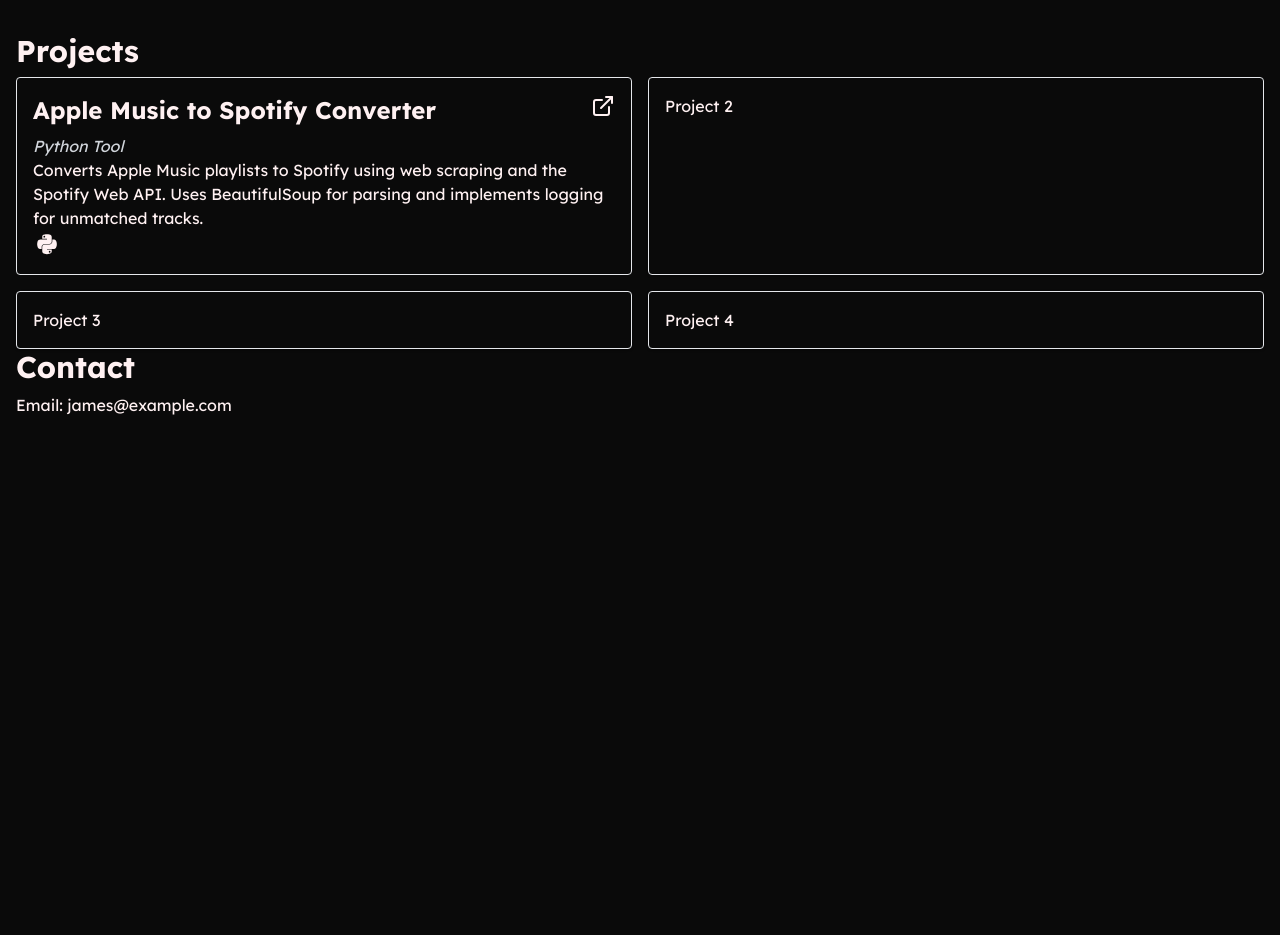
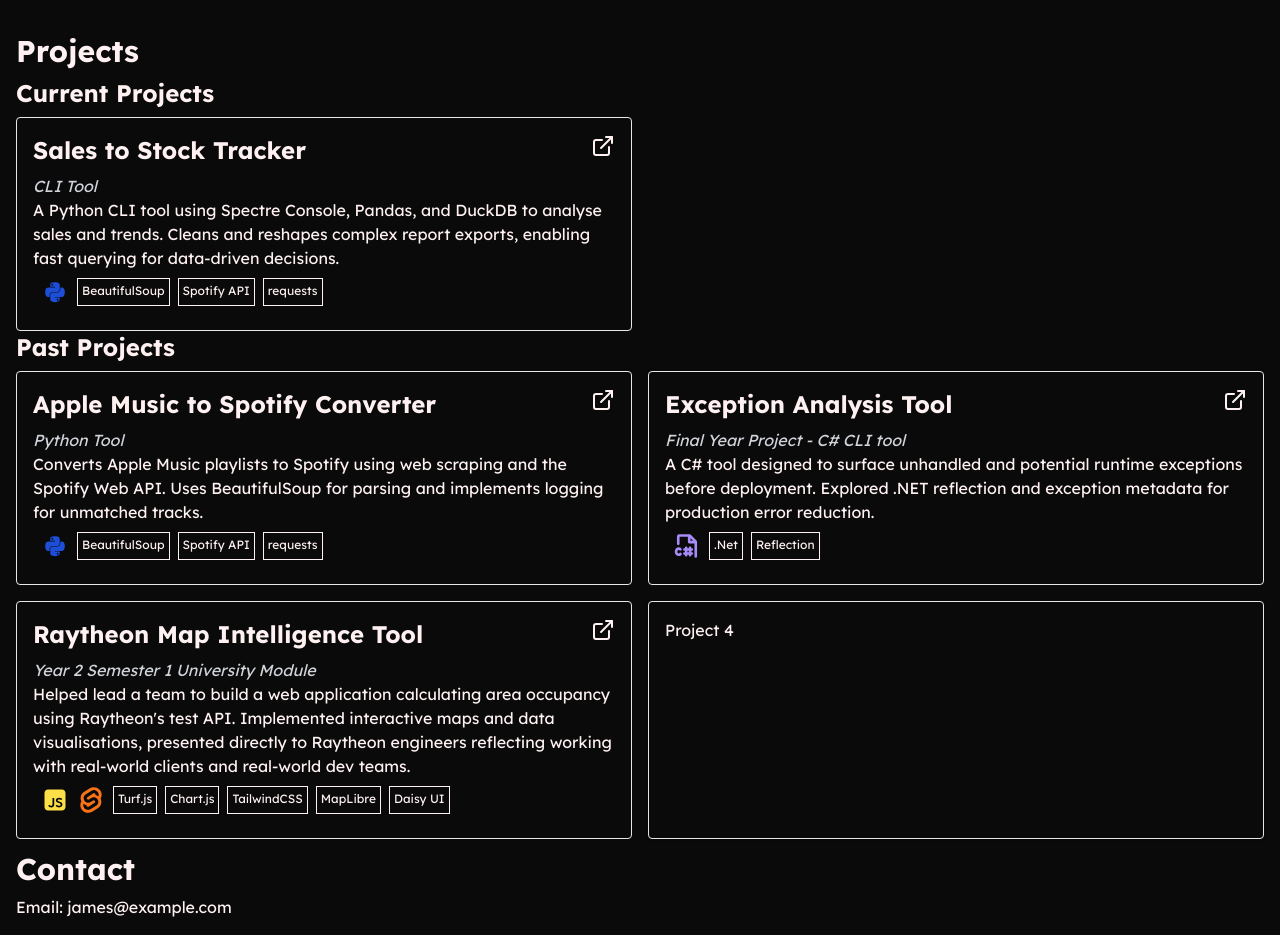
Before and after one commit to WestheadJ/portfolio, a React (Vite) app: page / in a window 1280 px wide. Shown: the part 1146-2081 px from the top of the page. Before the commit the page ends 1579 px from the top, so only its background shows below. Built offline with nearby package versions, Linux system fonts and the light colour scheme.

Commit message:
Added more projects

```diff
--- a/src/components/Hero.jsx
+++ b/src/components/Hero.jsx
@@ -12,7 +12,7 @@
                     <p className="font-extralight italic">Software Engineer</p>
                     <h1 className="text-5xl font-bold underline underline-offset-[8px] ">   James Westhead    </h1>
                     <p className="text-lg max-w-2xl">
-                        Recent Graduate BEng Software Engineer with a passion for building projects across the full stack and exploring new languages, frameworks, and libraries.
+                        Recent Graduate BEng Software Engineer <span className="italic text-sm">(Summer 2025)</span> with a passion for building projects across the full stack and exploring new languages, frameworks, and libraries.
                     </p>
 
                     <div className="flex w-full max-w-md justify-between">
--- a/src/components/PortfolioView.jsx
+++ b/src/components/PortfolioView.jsx
@@ -27,7 +27,7 @@
                     </div>
                 </div>
             </section>
-            <section id="projects">
+            <section id="projects" >
                 <Projects />
             </section>
 
--- a/src/components/projects/Projects.jsx
+++ b/src/components/projects/Projects.jsx
@@ -1,38 +1,91 @@
 import React from "react";
 import { ExternalLink } from "lucide-react";
 import { DiPython } from "react-icons/di";
+import { PiFileCSharpBold } from "react-icons/pi";
+import { RiJavascriptFill, RiSvelteFill } from "react-icons/ri";
+
 
 export default function Projects() {
-    return (<>
+    return (<div>
         <h1 className="text-3xl font-bold mb-2">Projects</h1>
+        <h2 className="text-2xl font-bold mb-2">Current Projects</h2>
         <div className="grid grid-cols-1 sm:grid-cols-2 gap-4">
+            <div title="Click for more information..." className="group p-4 border border-solid hover:border-amber-100 rounded  hover:shadow-md hover:scale-[1.02] transition-transform duration-200">
+                <a href="/projects/apple-music-spotify-converter">
+                    <div className="card-top flex flex-row gap-2 justify-between">
+                        <div>
+                            <h3 className="relative inline-block text-2xl font-bold after:absolute after:left-0 after:-bottom-1 after:h-[2px] after:w-0 after:bg-amber-100 after:transition-all after:duration-300 group-hover:after:w-full mb-2">Sales to Stock Tracker</h3>
+                            <p className="font-extralight italic text-gray-300">CLI Tool</p>
+                        </div>
+                        <div className=" w-6 h-6 text-muted-foreground hover:scale-110 hover:cursor-pointer transition-transform duration-200 ">
+                            <ExternalLink
+                                id="proj-1"
+                                className="w-6 h-6 text-muted-foreground group-hover:text-amber-100 transition-colors duration-200"
+                            />
+                        </div>
+                    </div>
+                    <p>A Python CLI tool using Spectre Console, Pandas, and DuckDB to analyse sales and trends. Cleans and reshapes complex report exports, enabling fast querying for data-driven decisions.</p>
+                    <div className="flex p-2 gap-2"><DiPython className="w-7 h-7 text-blue-700" aria-label="Python Logo" /> <a className="text-xs p-1 border border-rose-50 text-muted-foreground ">BeautifulSoup</a><a className="text-xs p-1 border border-rose-50 text-muted-foreground ">Spotify API</a><a className="text-xs p-1 border border-rose-50 text-muted-foreground ">requests</a></div>
+                </a>
+            </div>
+
+
+        </div>
+        <h2 className="text-2xl font-bold mb-2">Past Projects</h2>
+        <div className="grid grid-cols-1 sm:grid-cols-2 gap-4 mb-3">
+            <div title="Click for more information..." className="group p-4 border border-solid hover:border-amber-100 rounded  hover:shadow-md hover:scale-[1.02] transition-transform duration-200">
+                <a href="/projects/apple-music-spotify-converter">
+                    <div className="card-top flex flex-row gap-2 justify-between">
+                        <div>
+                            <h3 className="relative inline-block text-2xl font-bold after:absolute after:left-0 after:-bottom-1 after:h-[2px] after:w-0 after:bg-amber-100 after:transition-all after:duration-300 group-hover:after:w-full mb-2">Apple Music to Spotify Converter</h3>
+                            <p className="font-extralight italic text-gray-300">Python Tool</p>
+                        </div>
+                        <div className=" w-6 h-6 text-muted-foreground hover:scale-110 hover:cursor-pointer transition-transform duration-200 ">
+                            <ExternalLink
+                                id="proj-1"
+                                className="w-6 h-6 text-muted-foreground group-hover:text-amber-100 transition-colors duration-200"
+                            />
+                        </div>
+                    </div>
+                    <p>Converts Apple Music playlists to Spotify using web scraping and the Spotify Web API. Uses BeautifulSoup for parsing and implements logging for unmatched tracks.</p>
+                    <div className="flex p-2 gap-2"><DiPython className="w-7 h-7 text-blue-700" aria-label="Python Logo" /> <a className="text-xs p-1 border border-rose-50 text-muted-foreground ">BeautifulSoup</a><a className="text-xs p-1 border border-rose-50 text-muted-foreground ">Spotify API</a><a className="text-xs p-1 border border-rose-50 text-muted-foreground ">requests</a></div>
+                </a>
+            </div>
             <div className="group p-4 border border-solid hover:border-amber-100 rounded  hover:shadow-md hover:scale-[1.02] transition-transform duration-200">                <a href="/projects/apple-music-spotify-converter">
-                <div className="card-top flex flex-row gap-2 justify-between">                    <div>
-                    <h2 className="
-  relative inline-block
-  text-2xl font-bold
-  after:absolute after:left-0 after:-bottom-1
-  after:h-[2px] after:w-0
-  after:bg-amber-100
-  after:transition-all after:duration-300
-  group-hover:after:w-full mb-2
-">Apple Music to Spotify Converter</h2>
-                    <p className="font-extralight italic text-gray-300">Python Tool</p>
-                </div>
+                <div className="card-top flex flex-row gap-2 justify-between">
+                    <div>
+                        <h3 className=" relative inline-block text-2xl font-bold after:absolute after:left-0 after:-bottom-1 after:h-[2px] after:w-0 after:bg-amber-100 after:transition-all after:duration-300 group-hover:after:w-full mb-2">Exception Analysis Tool</h3>
+                        <p className="font-extralight italic text-gray-300">Final Year Project - C# CLI tool</p>
+                    </div>
                     <div className=" w-6 h-6 text-muted-foreground hover:scale-110 hover:cursor-pointer transition-transform duration-200 ">
                         <ExternalLink
-                            id="proj-1"
+                            id="proj-2"
                             className="w-6 h-6 text-muted-foreground group-hover:text-amber-100 transition-colors duration-200"
                         />
                     </div>
                 </div>
-                <p>Converts Apple Music playlists to Spotify using web scraping and the Spotify Web API. Uses BeautifulSoup for parsing and implements logging for unmatched tracks.</p>
-                <div><DiPython className="w-7 h-7      " /></div>
+                <p>A C# tool designed to surface unhandled and potential runtime exceptions before deployment. Explored .NET reflection and exception metadata for production error reduction.</p>
+                <div className="flex p-2 gap-2"><PiFileCSharpBold className="w-7 h-7 text-violet-400" aria-label="C#" /> <a className="text-xs p-1 border border-rose-50 text-muted-foreground ">.Net</a><a className="text-xs p-1 border border-rose-50 text-muted-foreground ">Reflection</a></div>
             </a>
             </div>
-            <div className="p-4 border rounded shadow hover:shadow-lg transition">Project 2</div>
-            <div className="p-4 border rounded shadow hover:shadow-lg transition">Project 3</div>
+            <div className="group p-4 border border-solid hover:border-amber-100 rounded  hover:shadow-md hover:scale-[1.02] transition-transform duration-200">                <a href="/projects/apple-music-spotify-converter">
+                <div className="card-top flex flex-row gap-2 justify-between">
+                    <div>
+                        <h2 className=" relative inline-block text-2xl font-bold after:absolute after:left-0 after:-bottom-1 after:h-[2px] after:w-0 after:bg-amber-100 after:transition-all after:duration-300 group-hover:after:w-full mb-2">Raytheon Map Intelligence Tool</h2>
+                        <p className="font-extralight italic text-gray-300">Year 2 Semester 1 University Module</p>
+                    </div>
+                    <div className=" w-6 h-6 text-muted-foreground hover:scale-110 hover:cursor-pointer transition-transform duration-200 ">
+                        <ExternalLink
+                            id="proj-3"
+                            className="w-6 h-6 text-muted-foreground group-hover:text-amber-100 transition-colors duration-200"
+                        />
+                    </div>
+                </div>
+                <p>Helped lead a team to build a web application calculating area occupancy using Raytheon's test API. Implemented interactive maps and data visualisations, presented directly to Raytheon engineers reflecting working with real-world clients and real-world dev teams.</p>
+                <div className="flex p-2 gap-2"><RiJavascriptFill className="w-7 h-7 text-yellow-300" aria-label="JavaScript Icon" /> <RiSvelteFill className="w-7 h-7 text-orange-500" /><a className="text-xs p-1 border border-rose-50 text-muted-foreground ">Turf.js</a><a className="text-xs p-1 border border-rose-50 text-muted-foreground ">Chart.js</a><a className="text-xs p-1 border border-rose-50 text-muted-foreground ">TailwindCSS</a><a className="text-xs p-1 border border-rose-50 text-muted-foreground ">MapLibre</a><a className="text-xs p-1 border border-rose-50 text-muted-foreground ">Daisy UI</a></div>
+            </a>
+            </div>
             <div className="p-4 border rounded shadow hover:shadow-lg transition">Project 4</div>
         </div>
-    </>)
+    </div>)
 }
--- a/src/index.css
+++ b/src/index.css
@@ -14,3 +14,10 @@
     -webkit-text-fill-color: transparent;
 
 }
+
+.card-tech {
+    border: #d4d4d4 1px solid;
+    font-weight: lighter;
+    padding: 4px;
+    margin: 0 5px;
+}
```
